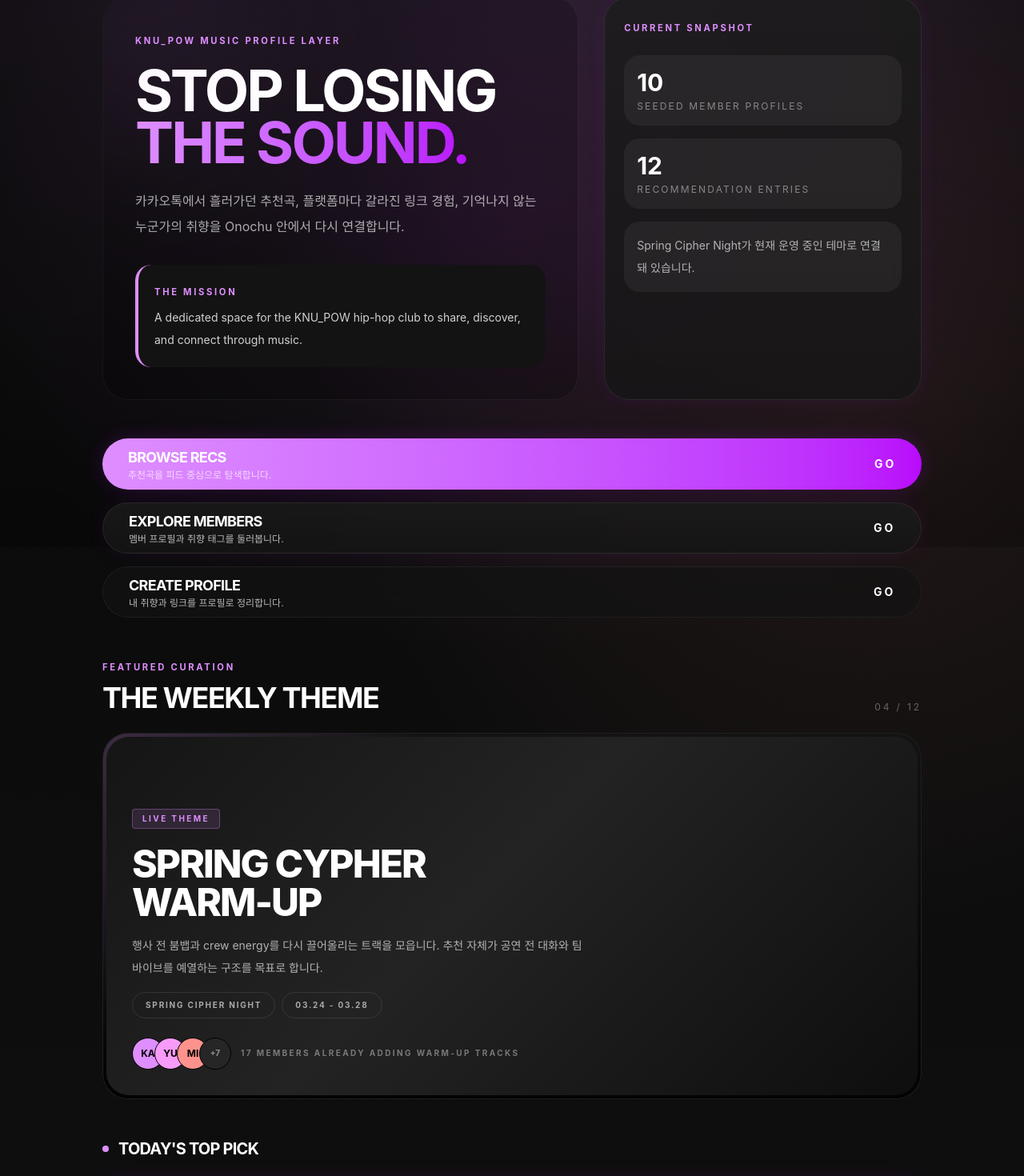
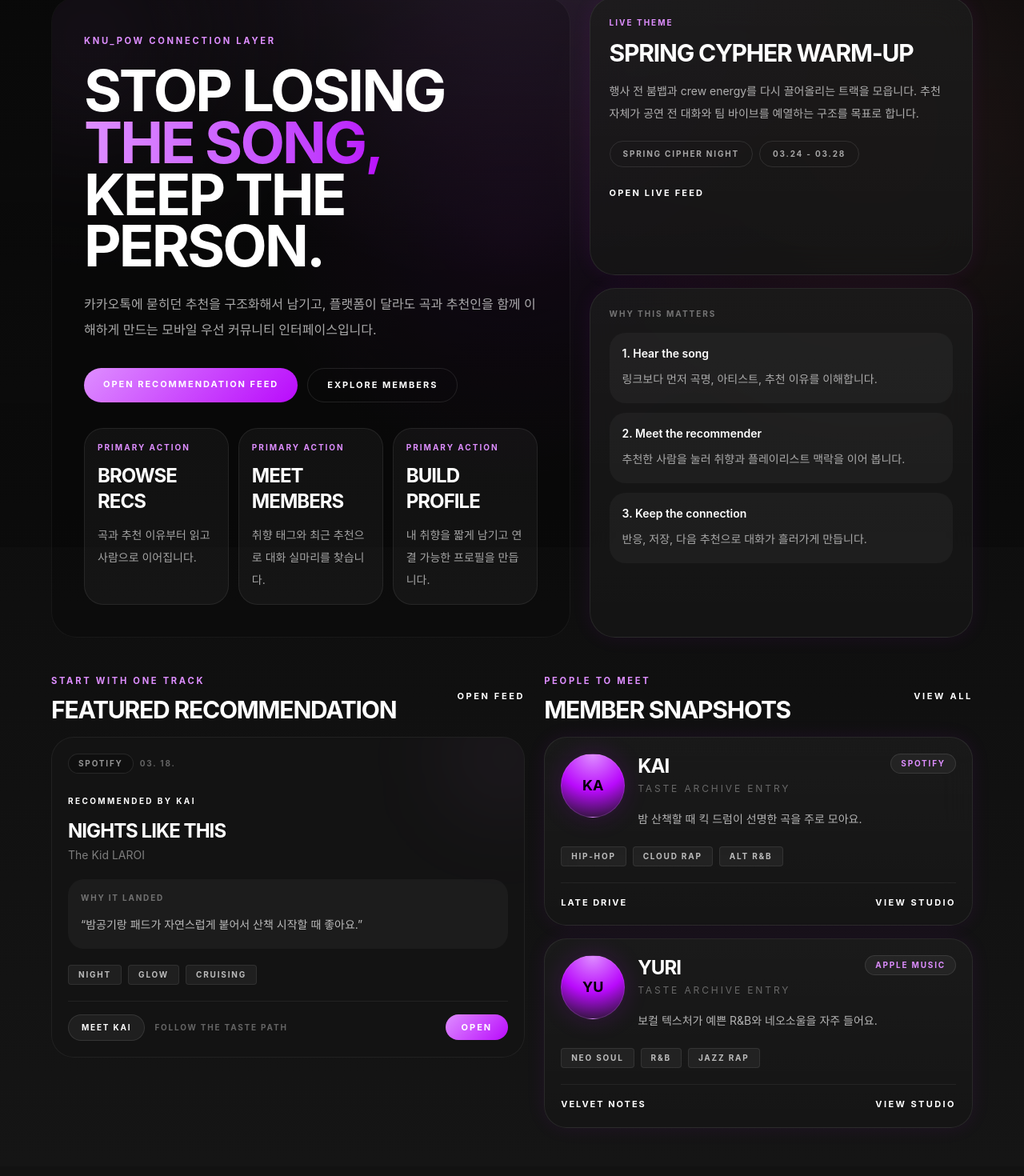
Before and after one commit to MrTMI-0315/onochu, a Next.js app: page / in a window 1280 px wide. Shown: the part 116-1586 px from the top of the page at 80% size. Built offline with nearby package versions, Linux system fonts and the light colour scheme.

Commit message:
MB 29 : reframe landing around primary actions

```diff
--- a/app/page.tsx
+++ b/app/page.tsx
@@ -7,138 +7,116 @@ import {
   sortedRecommendations,
 } from "@/lib/mock-data";
 
-const quickLinks = [
+const primaryActions = [
   {
     href: "/recommendations",
     label: "Browse Recs",
-    description: "추천곡을 피드 중심으로 탐색합니다.",
+    description: "곡과 추천 이유부터 읽고 사람으로 이어집니다.",
   },
   {
     href: "/members",
-    label: "Explore Members",
-    description: "멤버 프로필과 취향 태그를 둘러봅니다.",
+    label: "Meet Members",
+    description: "취향 태그와 최근 추천으로 대화 실마리를 찾습니다.",
   },
   {
     href: "/profile/edit",
-    label: "Create Profile",
-    description: "내 취향과 링크를 프로필로 정리합니다.",
+    label: "Build Profile",
+    description: "내 취향을 짧게 남기고 연결 가능한 프로필을 만듭니다.",
+  },
+];
+
+const productSteps = [
+  {
+    title: "1. Hear the song",
+    description: "링크보다 먼저 곡명, 아티스트, 추천 이유를 이해합니다.",
+  },
+  {
+    title: "2. Meet the recommender",
+    description: "추천한 사람을 눌러 취향과 플레이리스트 맥락을 이어 봅니다.",
+  },
+  {
+    title: "3. Keep the connection",
+    description: "반응, 저장, 다음 추천으로 대화가 흘러가게 만듭니다.",
   },
 ];
 
 export default function HomePage() {
-  const topPick = sortedRecommendations[0];
   const activeTheme = getActiveThemeSpotlight();
+  const featuredRecommendation = sortedRecommendations[0];
 
   return (
     <main className="px-4 pb-28 pt-24 text-white md:px-6 md:pb-12 md:pt-28">
-      <div className="mx-auto flex max-w-5xl flex-col gap-12">
-        <section className="grid gap-8 lg:grid-cols-[1.2fr_0.8fr]">
+      <div className="mx-auto flex max-w-6xl flex-col gap-10">
+        <section className="grid gap-6 lg:grid-cols-[1.15fr_0.85fr]">
           <div className="relative overflow-hidden rounded-[2rem] border border-white/5 bg-black/20 p-7 md:p-10">
             <div className="absolute -left-16 -top-16 h-56 w-56 rounded-full bg-[#de8eff]/12 blur-[100px]" />
-            <span className="onochu-eyebrow">KNU_POW Music Profile Layer</span>
+            <div className="relative">
+              <span className="onochu-eyebrow">KNU_POW Connection Layer</span>
               <h1 className="onochu-display mt-5 text-5xl font-bold uppercase leading-[0.9] md:text-7xl">
-              Stop Losing
+                Stop losing
                 <br />
                 <span className="bg-gradient-to-r from-[#de8eff] to-[#b90afc] bg-clip-text text-transparent">
-                The Sound.
+                  the song,
                 </span>
+                <br />
+                keep the person.
               </h1>
-            <p className="mt-6 max-w-xl text-base leading-8 text-white/65">
-              카카오톡에서 흘러가던 추천곡, 플랫폼마다 갈라진 링크 경험,
-              기억나지 않는 누군가의 취향을 Onochu 안에서 다시 연결합니다.
+              <p className="mt-6 max-w-2xl text-base leading-8 text-white/65">
+                카카오톡에 묻히던 추천을 구조화해서 남기고, 플랫폼이 달라도
+                곡과 추천인을 함께 이해하게 만드는 모바일 우선 커뮤니티
+                인터페이스입니다.
               </p>
-            <div className="mt-8 rounded-[1.25rem] border-l-4 border-[#de8eff] bg-[#131313] p-5">
-              <p className="onochu-eyebrow">The Mission</p>
-              <p className="mt-2 text-sm leading-7 text-white/80">
-                A dedicated space for the KNU_POW hip-hop club to share,
-                discover, and connect through music.
+
+              <div className="mt-8 flex flex-wrap gap-3">
+                <Link
+                  href="/recommendations"
+                  className="rounded-full bg-[linear-gradient(135deg,#de8eff_0%,#b90afc_100%)] px-6 py-3 text-[11px] font-bold uppercase tracking-[0.18em] text-black"
+                >
+                  Open recommendation feed
+                </Link>
+                <Link
+                  href="/members"
+                  className="rounded-full border border-white/10 px-6 py-3 text-[11px] font-bold uppercase tracking-[0.18em] text-white/72"
+                >
+                  Explore members
+                </Link>
+              </div>
+
+              <div className="mt-8 grid gap-3 md:grid-cols-3">
+                {primaryActions.map((action) => (
+                  <Link
+                    key={action.href}
+                    href={action.href}
+                    className="rounded-[1.5rem] border border-white/8 bg-white/4 p-4 transition hover:border-[#de8eff]/24 hover:bg-white/6"
+                  >
+                    <p className="text-[10px] font-bold uppercase tracking-[0.2em] text-[#de8eff]">
+                      Primary action
                     </p>
+                    <h2 className="onochu-display mt-3 text-2xl font-bold uppercase text-white">
+                      {action.label}
+                    </h2>
+                    <p className="mt-3 text-sm leading-7 text-white/62">
+                      {action.description}
+                    </p>
+                  </Link>
+                ))}
+              </div>
             </div>
           </div>
 
-          <div className="onochu-panel rounded-[2rem] p-6">
-            <p className="onochu-eyebrow">Current Snapshot</p>
-            <div className="mt-6 space-y-4">
-              <div className="rounded-[1.25rem] bg-white/5 p-4">
-                <p className="text-3xl font-bold text-white">{members.length}</p>
-                <p className="mt-1 text-xs uppercase tracking-[0.18em] text-white/45">
-                  Seeded member profiles
+          <aside className="grid gap-4">
+            <article className="onochu-panel rounded-[2rem] p-6">
+              <p className="text-[10px] font-bold uppercase tracking-[0.2em] text-[#de8eff]">
+                Live theme
               </p>
-              </div>
-              <div className="rounded-[1.25rem] bg-white/5 p-4">
-                <p className="text-3xl font-bold text-white">
-                  {sortedRecommendations.length}
+              <h2 className="onochu-display mt-3 text-3xl font-bold uppercase text-white">
+                {activeTheme?.title ?? "Theme in motion"}
+              </h2>
+              <p className="mt-4 text-sm leading-7 text-white/65">
+                {activeTheme?.description ??
+                  "운영 중인 테마와 현재 커뮤니티 흐름을 한 번에 읽습니다."}
               </p>
-                <p className="mt-1 text-xs uppercase tracking-[0.18em] text-white/45">
-                  Recommendation entries
-                </p>
-              </div>
-              <div className="rounded-[1.25rem] bg-white/5 p-4">
-                <p className="text-sm leading-7 text-white/65">
-                  {activeTheme
-                    ? `${activeTheme.relatedEvent ?? activeTheme.title}가 현재 운영 중인 테마로 연결돼 있습니다.`
-                    : "Weekly theme, top pick, member cards, and profile setup are now mapped to the current app routes."}
-                </p>
-              </div>
-            </div>
-          </div>
-        </section>
-
-        <section className="grid gap-4">
-          {quickLinks.map((link, index) => (
-            <Link
-              key={link.href}
-              href={link.href}
-              className={`flex h-16 items-center justify-between rounded-full px-8 transition active:scale-[0.98] ${
-                index === 0
-                  ? "onochu-glow bg-gradient-to-r from-[#de8eff] to-[#b90afc] text-black"
-                  : index === 1
-                    ? "onochu-panel text-white"
-                    : "onochu-panel-soft text-white"
-              }`}
-            >
-              <div className="flex flex-col">
-                <span className="onochu-display text-lg font-bold uppercase tracking-tight">
-                  {link.label}
-                </span>
-                <span className="hidden text-xs text-current/70 sm:block">
-                  {link.description}
-                </span>
-              </div>
-              <span className="text-sm font-bold uppercase tracking-[0.2em]">
-                Go
-              </span>
-            </Link>
-          ))}
-        </section>
-
-        <section className="space-y-6">
-          <div className="flex items-end justify-between">
-            <div>
-              <span className="onochu-eyebrow">Featured curation</span>
-              <h2 className="onochu-display mt-2 text-4xl font-bold uppercase tracking-tight">
-                The Weekly Theme
-              </h2>
-            </div>
-            <span className="text-xs uppercase tracking-[0.24em] text-white/35">
-              04 / 12
-            </span>
-          </div>
-
-          <article className="relative overflow-hidden rounded-[2rem] border border-white/5 bg-[#131313] p-1">
-            <div className="absolute inset-0 bg-[radial-gradient(circle_at_top_left,rgba(222,142,255,0.2),transparent_36%),linear-gradient(180deg,rgba(0,0,0,0)_0%,rgba(0,0,0,0.84)_100%)]" />
-            <div className="relative flex min-h-[28rem] flex-col justify-end rounded-[1.75rem] bg-[linear-gradient(135deg,#151515_0%,#232323_45%,#0e0e0e_100%)] p-8">
-              <span className="w-fit rounded-sm border border-[#de8eff]/30 bg-[#de8eff]/12 px-3 py-1 text-[10px] font-bold uppercase tracking-[0.24em] text-[#de8eff]">
-                {activeTheme?.phaseLabel ?? "Live Theme"}
-              </span>
-              <h3 className="onochu-display mt-5 max-w-lg text-5xl font-extrabold uppercase leading-none text-white">
-                {activeTheme?.title ?? "THEME IN MOTION"}
-              </h3>
-              <p className="mt-4 max-w-xl text-sm leading-7 text-white/65">
-                {activeTheme?.description ??
-                  "이번 주 운영 테마와 커뮤니티 큐레이션을 홈에서도 바로 읽을 수 있게 연결합니다."}
-              </p>
-              <div className="mt-4 flex flex-wrap gap-2">
+              <div className="mt-5 flex flex-wrap gap-2">
                 {activeTheme?.relatedEvent ? (
                   <span className="rounded-full border border-white/10 px-4 py-2 text-[10px] font-bold uppercase tracking-[0.18em] text-white/62">
                     {activeTheme.relatedEvent}
@@ -150,67 +128,63 @@ export default function HomePage() {
                   </span>
                 ) : null}
               </div>
-              <div className="mt-6 flex items-center gap-3">
-                <div className="flex -space-x-3">
-                  {members.slice(0, 3).map((member, index) => (
-                    <div
-                      key={member.id}
-                      className={`flex h-10 w-10 items-center justify-center rounded-full border border-black text-xs font-bold uppercase text-black ${
-                        index === 0
-                          ? "bg-[#de8eff]"
-                          : index === 1
-                            ? "bg-[#f69bf8]"
-                            : "bg-[#ff928c]"
-                      }`}
+              <Link
+                href="/recommendations"
+                className="mt-6 inline-flex text-[11px] font-bold uppercase tracking-[0.2em] text-[#de8eff]"
               >
-                      {member.nickname.slice(0, 2)}
+                Open live feed
+              </Link>
+            </article>
+
+            <article className="onochu-panel rounded-[2rem] p-6">
+              <p className="text-[10px] font-bold uppercase tracking-[0.2em] text-white/40">
+                Why this matters
+              </p>
+              <div className="mt-4 grid gap-3 sm:grid-cols-3 lg:grid-cols-1">
+                {productSteps.map((step) => (
+                  <div key={step.title} className="rounded-[1.25rem] bg-white/4 p-4">
+                    <p className="text-sm font-semibold text-white">{step.title}</p>
+                    <p className="mt-2 text-sm leading-7 text-white/62">
+                      {step.description}
+                    </p>
                   </div>
                 ))}
-                  <div className="flex h-10 w-10 items-center justify-center rounded-full border border-black bg-[#262626] text-[10px] font-bold text-white/50">
-                    +7
-                  </div>
-                </div>
-                <span className="text-[10px] font-bold uppercase tracking-[0.24em] text-white/40">
-                  {activeTheme?.participantSummary ?? "members listening"}
-                </span>
-              </div>
               </div>
             </article>
+          </aside>
         </section>
 
-        <section className="space-y-5">
-          <h3 className="onochu-display flex items-center gap-3 text-xl font-bold uppercase tracking-tight">
-            <span className="h-2 w-2 rounded-full bg-[#de8eff]" />
-            Today&apos;s Top Pick
-          </h3>
-          <article className="onochu-panel flex items-center gap-4 rounded-[1.5rem] p-4">
-            <div className="flex h-16 w-16 shrink-0 items-center justify-center rounded-[1rem] bg-[linear-gradient(135deg,#de8eff_0%,#b90afc_100%)] text-black">
-              <span className="onochu-display text-xs font-bold uppercase leading-tight">
-                Top
-                <br />
-                Pick
-              </span>
-            </div>
-            <div className="min-w-0 flex-1">
-              <h4 className="font-bold text-white">{topPick.trackTitle}</h4>
-              <p className="mt-1 text-xs text-white/45">{topPick.artistName}</p>
-              <p className="mt-2 text-sm text-white/65">{topPick.comment}</p>
+        <section className="grid gap-6 lg:grid-cols-[1.05fr_0.95fr]">
+          <div className="space-y-4">
+            <div className="flex items-center justify-between">
+              <div>
+                <span className="onochu-eyebrow">Start with one track</span>
+                <h2 className="onochu-display mt-2 text-3xl font-bold uppercase tracking-tight">
+                  Featured recommendation
+                </h2>
               </div>
               <Link
                 href="/recommendations"
-              className="rounded-full bg-white/5 px-4 py-3 text-xs font-bold uppercase tracking-[0.18em] text-[#de8eff]"
+                className="text-[11px] font-bold uppercase tracking-[0.24em] text-[#de8eff]"
               >
-              Open
+                Open feed
               </Link>
-          </article>
-        </section>
+            </div>
+            <RecommendationCard
+              recommendation={featuredRecommendation}
+              compact
+              showEngagementControls={false}
+            />
+          </div>
 
-        <section className="grid gap-6 lg:grid-cols-[1.1fr_0.9fr]">
           <div className="space-y-4">
             <div className="flex items-center justify-between">
-              <h2 className="onochu-display text-2xl font-bold uppercase tracking-tight">
-                Featured Members
+              <div>
+                <span className="onochu-eyebrow">People to meet</span>
+                <h2 className="onochu-display mt-2 text-3xl font-bold uppercase tracking-tight">
+                  Member snapshots
                 </h2>
+              </div>
               <Link
                 href="/members"
                 className="text-[11px] font-bold uppercase tracking-[0.24em] text-[#de8eff]"
@@ -219,31 +193,8 @@ export default function HomePage() {
               </Link>
             </div>
             <div className="grid gap-4">
-              {members.slice(0, 3).map((member) => (
+              {members.slice(0, 2).map((member) => (
                 <MemberCard key={member.id} member={member} />
-              ))}
-            </div>
-          </div>
-
-          <div className="space-y-4">
-            <div className="flex items-center justify-between">
-              <h2 className="onochu-display text-2xl font-bold uppercase tracking-tight">
-                Current Feed
-              </h2>
-              <Link
-                href="/recommendations"
-                className="text-[11px] font-bold uppercase tracking-[0.24em] text-[#de8eff]"
-              >
-                Open feed
-              </Link>
-            </div>
-            <div className="grid gap-4">
-              {sortedRecommendations.slice(0, 3).map((recommendation) => (
-                <RecommendationCard
-                  key={recommendation.id}
-                  recommendation={recommendation}
-                  compact
-                />
               ))}
             </div>
           </div>
```
Also changed, not shown: 1 other file (tests, documents, lock files or other folders). Lines whose indentation alone changed are shown as unchanged.
